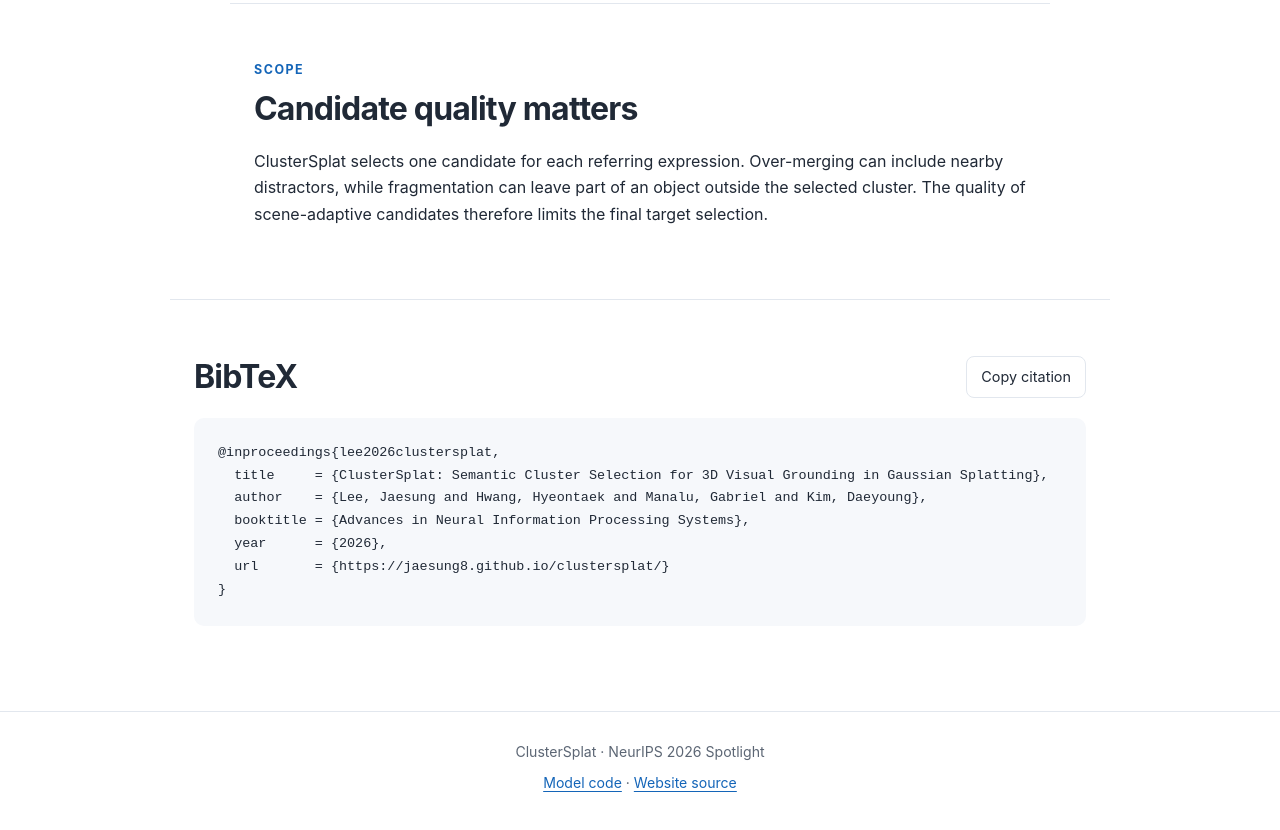
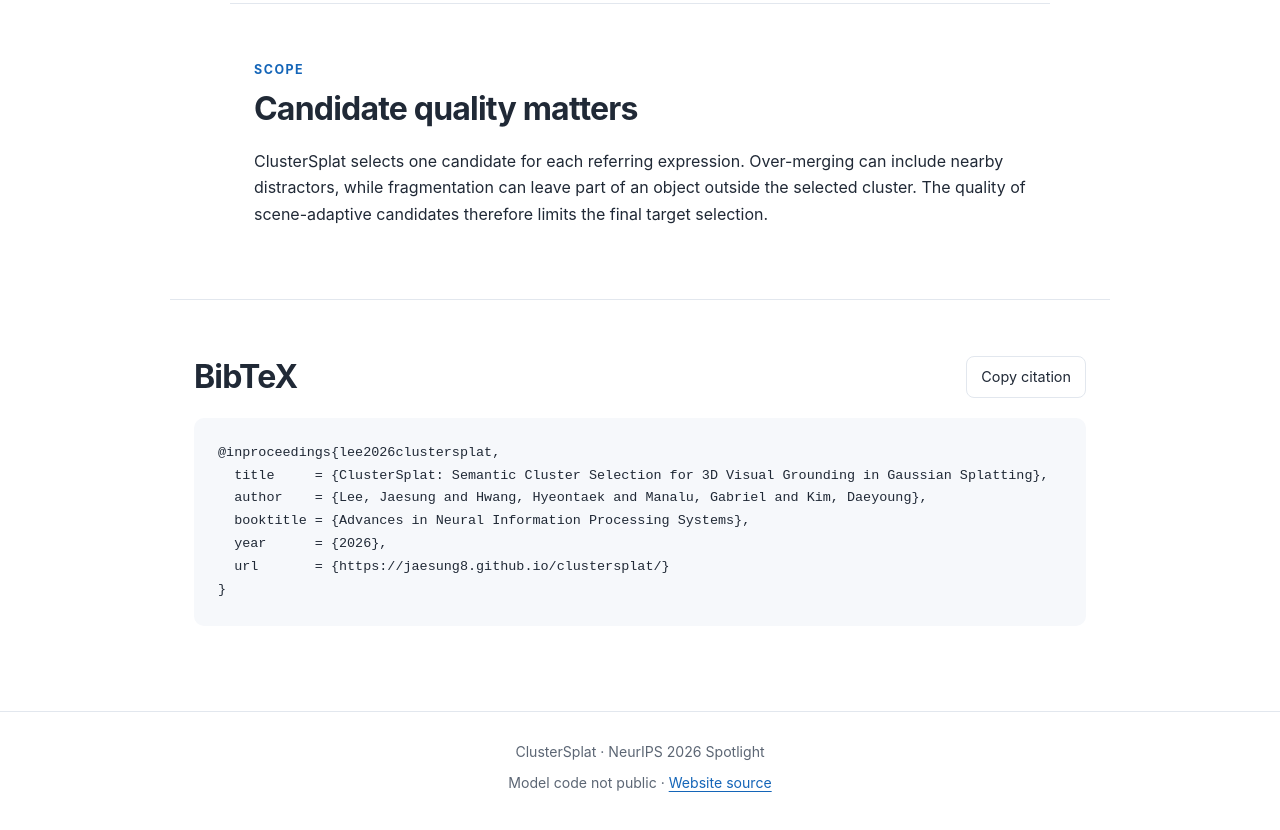
Before and after one commit to jaesung8/clustersplat, a plain HTML site: page index.html in a window 1280 px wide. Shown: the part 5699-6529 px from the top of the page. Drawn offline with Linux system fonts and the light colour scheme.

Commit message:
Remove inaccessible model code link from project footer

```diff
--- a/index.html
+++ b/index.html
@@ -122,6 +122,6 @@
       <p id="copy-status" class="copy-status" role="status" aria-live="polite"></p>
     </section>
   </main>
-  <footer><p>ClusterSplat · NeurIPS 2026 Spotlight</p><a href="https://github.com/jaesung8/cluster-splat">Model code</a><span aria-hidden="true"> · </span><a href="https://github.com/jaesung8/clustersplat">Website source</a></footer>
+  <footer><p>ClusterSplat · NeurIPS 2026 Spotlight</p><span>Model code not public</span><span aria-hidden="true"> · </span><a href="https://github.com/jaesung8/clustersplat">Website source</a></footer>
 </body>
 </html>
```
